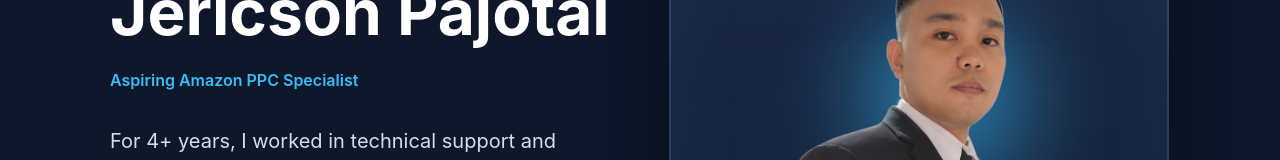
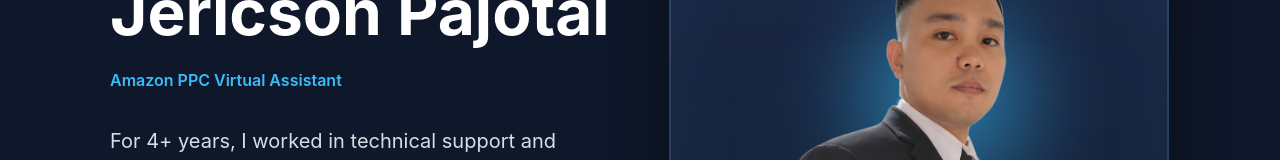
Before and after one commit to likecarl21/jericson-portfolio, a React (Vite) app: page / in a window 1280 px wide. Shown: the part 212-372 px from the top of the page. Built offline with nearby package versions, Linux system fonts and the light colour scheme.

Commit message:
Update hero title to Amazon PPC Virtual Assistant for consistency

```diff
--- a/src/sections/Hero/Hero.jsx
+++ b/src/sections/Hero/Hero.jsx
@@ -16,7 +16,7 @@ function Hero() {
     </h1>
 
     <p className="hero-tag">
-      Aspiring Amazon PPC Specialist
+      Amazon PPC Virtual Assistant
     </p>
 
     <p className="hero-introduction">
```
